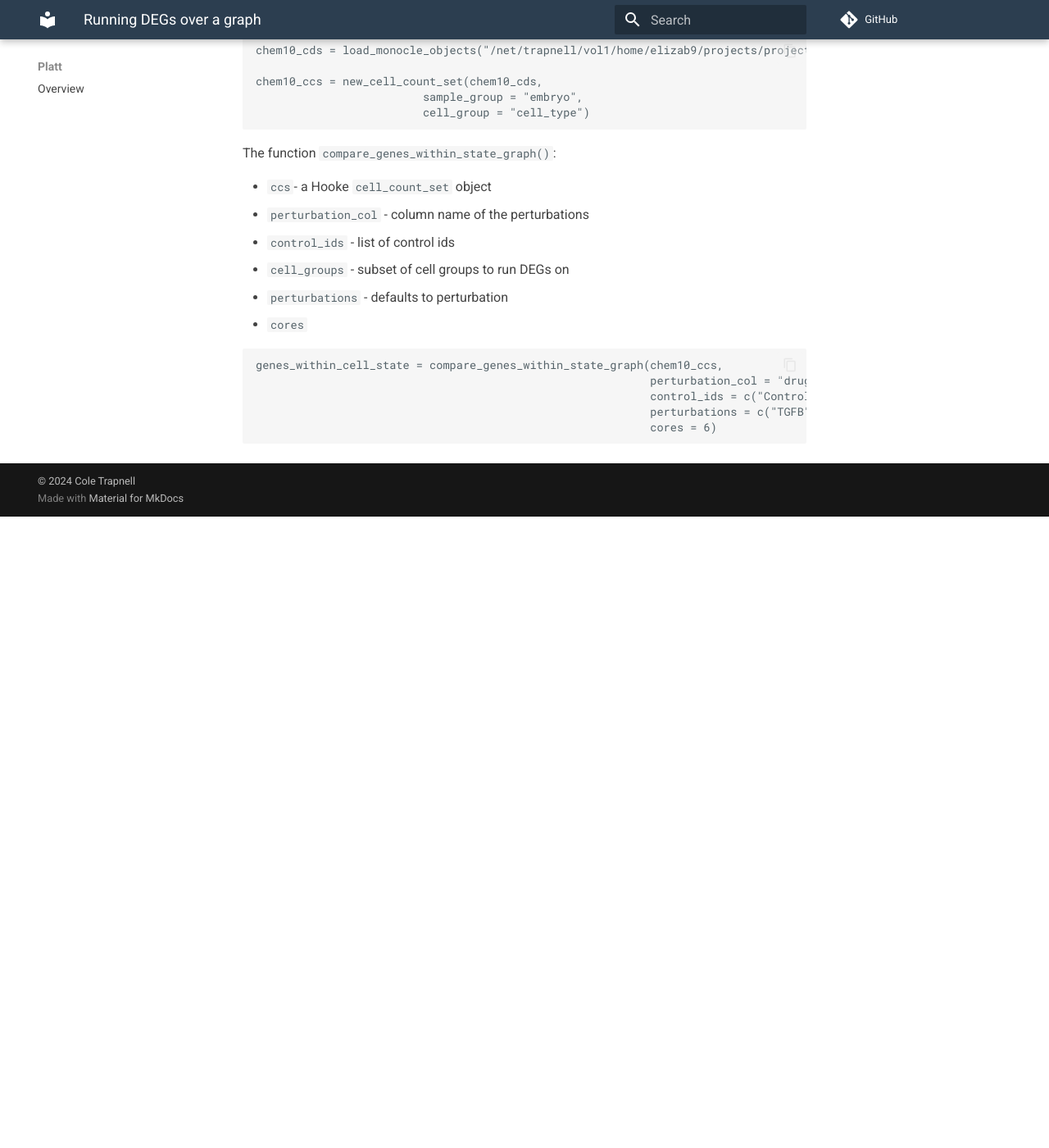
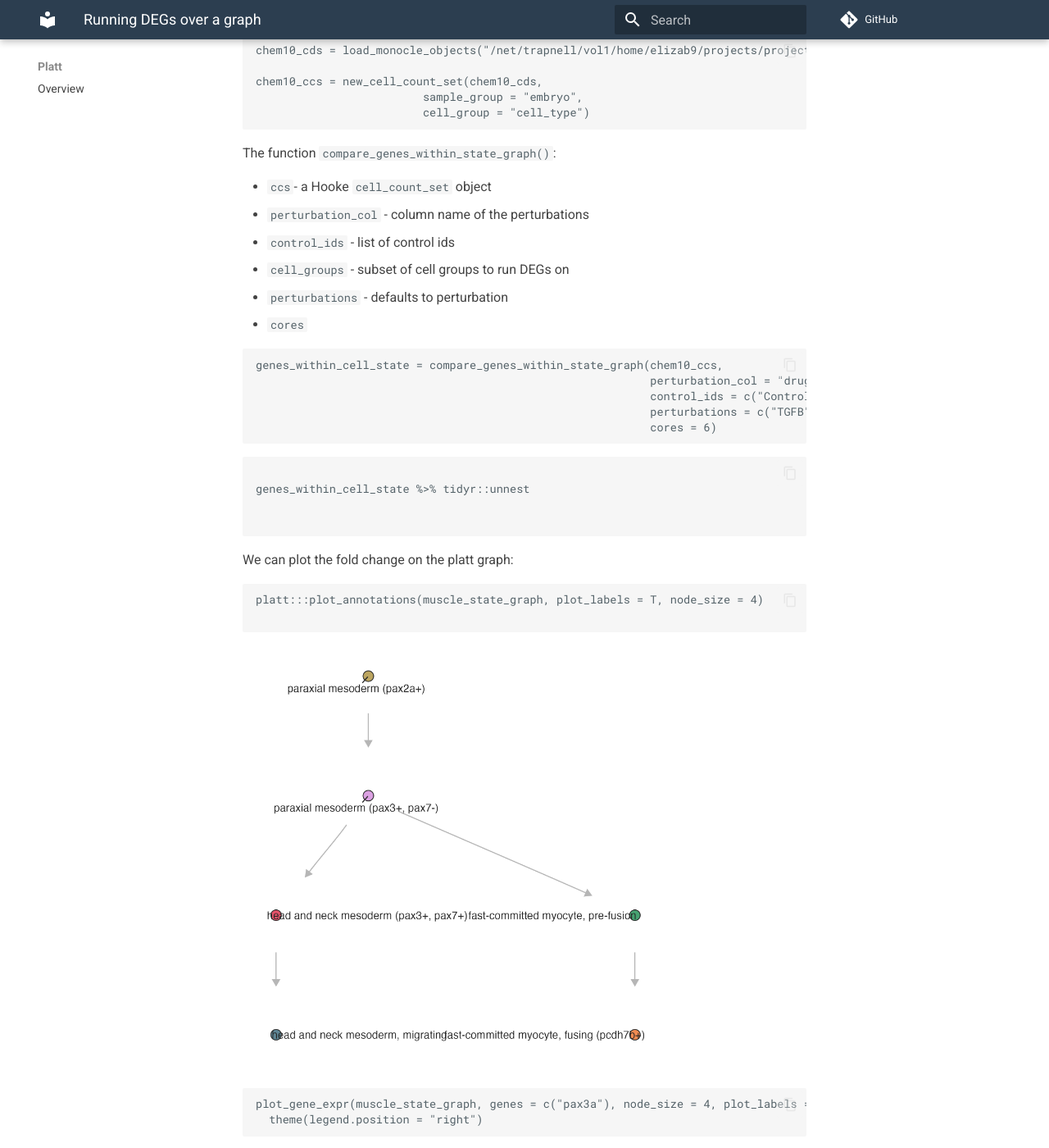
Before and after one commit to cole-trapnell-lab/platt, an MkDocs documentation site: the page built from docs/deg.md, in a window 1280 px wide and 1400 px high, scrolled down 2727 px. Shown: the whole window at 82% size. Built offline with MkDocs 1.6.1 and Material for MkDocs 9.7.7, drawn with Linux system fonts in a browser that asks for light colours; comment, search, counter and statistics services are not loaded; before the commit the page ends 3357 px from its top, so only the background shows below that; some of the changed text lies outside the part shown.

Commit message:
add muscle graphs

````diff
--- a/docs/deg.md
+++ b/docs/deg.md
@@ -90,3 +89,37 @@ genes_within_cell_state = compare_genes_within_state_graph(chem10_ccs,
                                                            perturbations = c("TGFB", "Shh", "BMP", "Notch", "FGF", "Wnt", "RA"),
                                                            cores = 6)
 ```
+
+
+```
+
+genes_within_cell_state %>% tidyr::unnest
+
+
+```
+
+We can plot the fold change on the platt graph:
+
+
+```
+platt:::plot_annotations(muscle_state_graph, plot_labels = T, node_size = 4)
+
+```
+![](assets/muscle_anno.png){width=75%}
+
+
+```
+plot_gene_expr(muscle_state_graph, genes = c("pax3a"), node_size = 4, plot_labels = F) +
+  theme(legend.position = "right")
+```
+![](assets/muscle_pax3a.png){width=75%}
+
+
+```
+plot_degs(muscle_state_graph, tbx16_degs %>% left_join(gene_df, by = "id") %>%
+            filter(term == "tbx16,msgn1", gene_short_name == "pax3a"), node_size = 4.5)
+```
+
+![](assets/muscle_pax3a_deg.png){width=75%}
+
+_For more information about plotting on a Platt graph, see our [plotting page](https://cole-trapnell-lab.github.io/platt/plotting)._
````
Also changed, not shown: other parts of docs/deg.md (+1 -2 lines), docs/graphs.md (+1 -1 lines), docs/plotting.md (+1 -1 lines), docs/reference.md (+6 -0 lines), docs/assets/muscle_anno.png (added), docs/assets/muscle_pax3a.png (added), docs/assets/muscle_pax3a_deg.png (added).
